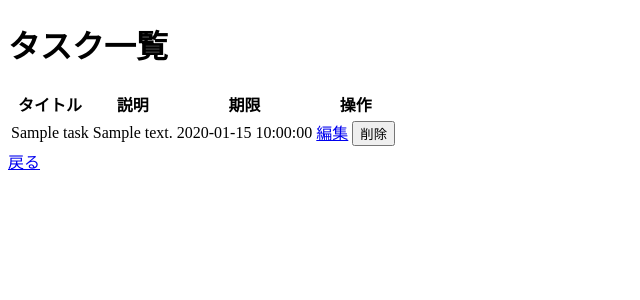
After one commit to rino-0414/web_app, a Flask app: page /task_list in a window 1280 px wide. The commit adds this page. Shown: the top 300 px of the page, without its empty margins (0-640 px from the left). Run offline with Flask 3, Linux system fonts and the light colour scheme; a database or web service that is not in the repository returns one stand-in record (values such as "Sample title"); some libraries are stand-ins or nearby versions.

Commit message:
いろいろ追加

```diff
--- a/flaskr/main.py
+++ b/flaskr/main.py
@@ -56,6 +56,16 @@ def get_tasks():
     conn.close()
     return jsonify(tasks)
 
+@bp.route('/get_all_tasks')
+def get_all_tasks():
+    conn = get_db_connection()
+    cur = conn.cursor()
+    cur.execute('SELECT due_date, title FROM tasks')
+    tasks = cur.fetchall()
+    cur.close()
+    conn.close()
+    return jsonify(tasks)
+
 @bp.route('/add', methods=('GET', 'POST'))
 def add():
     if request.method == 'POST':
@@ -73,6 +83,49 @@ def add():
         return redirect(url_for('main.index'))
 
     return render_template('add.html')
+
+@bp.route('/task_list')
+def task_list():
+    conn = get_db_connection()
+    cur = conn.cursor()
+    cur.execute('SELECT id, title, description, due_date FROM tasks ORDER BY due_date')
+    tasks = cur.fetchall()
+    cur.close()
+    conn.close()
+    return render_template('task_list.html', tasks=tasks)
+
+@bp.route('/edit_task/<int:task_id>', methods=('GET', 'POST'))
+def edit_task(task_id):
+    conn = get_db_connection()
+    cur = conn.cursor()
+    cur.execute('SELECT id, title, description, due_date FROM tasks WHERE id = %s', (task_id,))
+    task = cur.fetchone()
+    cur.close()
+
+    if request.method == 'POST':
+        title = request.form['title']
+        description = request.form['description']
+        due_date = request.form['due_date']
+
+        cur = conn.cursor()
+        cur.execute('UPDATE tasks SET title = %s, description = %s, due_date = %s WHERE id = %s',
+                    (title, description, due_date, task_id))
+        conn.commit()
+        cur.close()
+        conn.close()
+        return redirect(url_for('main.task_list'))
+
+    return render_template('edit_task.html', task=task)
+
+@bp.route('/delete_task/<int:task_id>', methods=('POST',))
+def delete_task(task_id):
+    conn = get_db_connection()
+    cur = conn.cursor()
+    cur.execute('DELETE FROM tasks WHERE id = %s', (task_id,))
+    conn.commit()
+    cur.close()
+    conn.close()
+    return redirect(url_for('main.task_list'))
 
 @bp.route('/upcoming')
 def upcoming():
--- /dev/null
+++ b/flaskr/templates/task_list.html
@@ -0,0 +1,33 @@
+<!DOCTYPE html>
+<html lang="ja">
+<head>
+    <meta charset="UTF-8">
+    <title>タスク一覧</title>
+    <link rel="stylesheet" href="{{url_for('static', filename='style.css')}}">
+</head>
+<body>
+    <h1>タスク一覧</h1>
+    <table>
+        <tr>
+            <th>タイトル</th>
+            <th>説明</th>
+            <th>期限</th>
+            <th>操作</th>
+        </tr>
+        {% for task in tasks %}
+        <tr>
+            <td>{{ task[1] }}</td>
+            <td>{{ task[2] }}</td>
+            <td>{{ task[3] }}</td>
+            <td>
+                <a href="{{ url_for('main.edit_task', task_id=task[0]) }}">編集</a>
+                <form action="{{ url_for('main.delete_task', task_id=task[0]) }}" method="post" style="display:inline;">
+                    <button type="submit">削除</button>
+                </form>
+            </td>
+        </tr>
+        {% endfor %}
+    </table>
+    <a href="{{ url_for('main.index') }}">戻る</a>
+</body>
+</html>
```
Also changed, not shown: flaskr/templates/edit_task.html (added, +21 -0 lines), flaskr/templates/index.html (+48 -10 lines).
